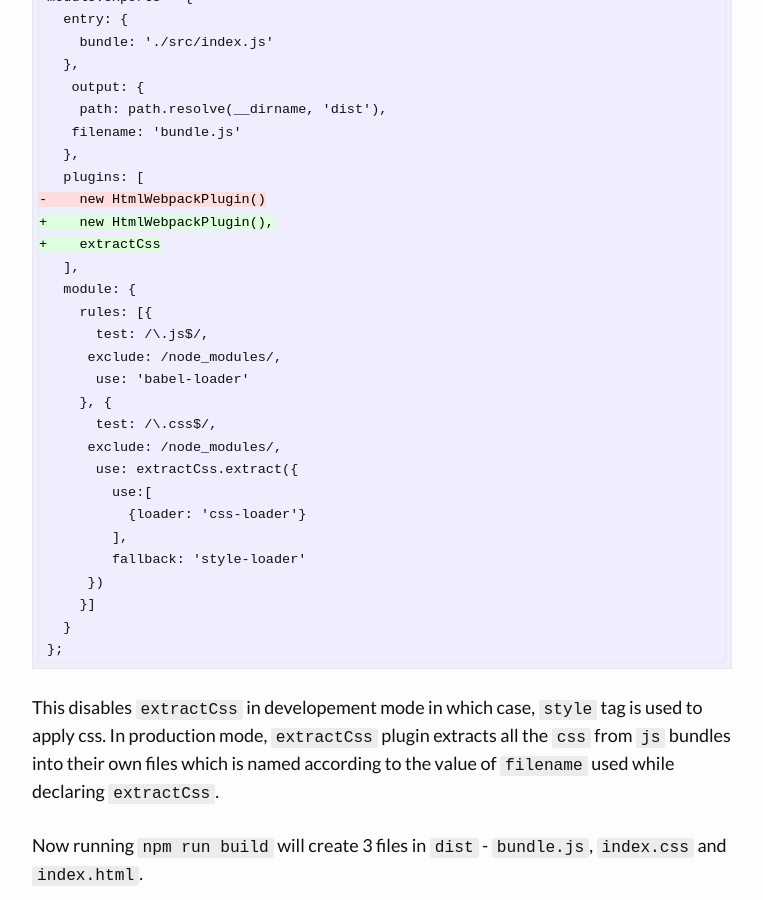
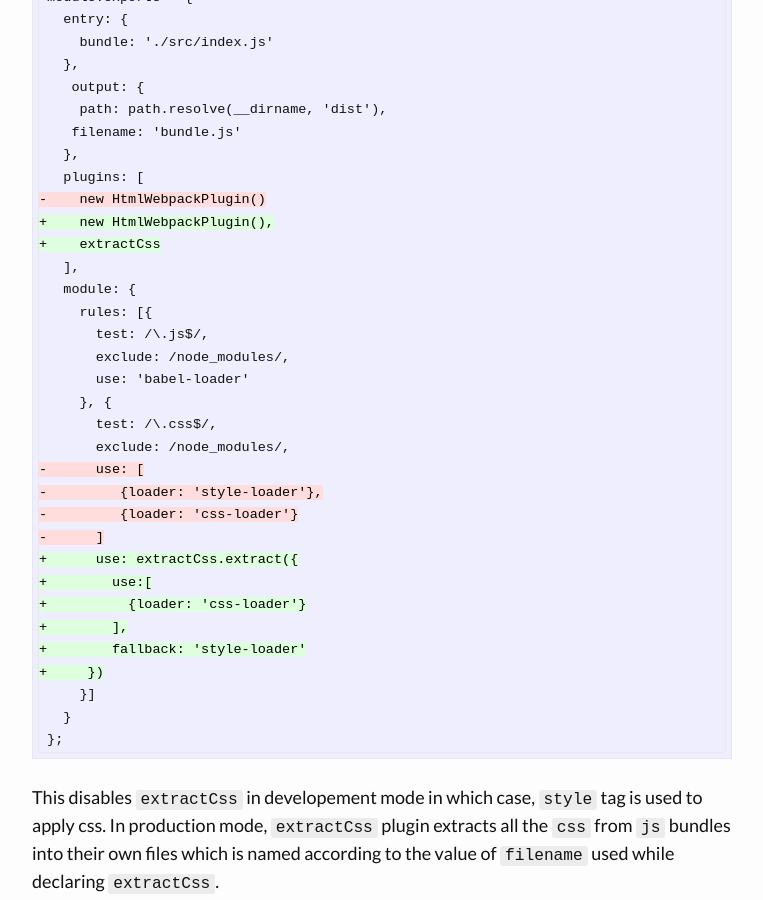
Before and after one commit to brijeshb42/brijeshb42.github.io, a Jekyll site: the page built from _posts/2018-02-22-setup-javascript-webpack-project.md, in a window 1280 px wide and 900 px high, scrolled down 13171 px. Shown: the whole window, without its empty margins (258-1021 px from the left). Built offline with Jekyll 4.4.1, drawn with Linux system fonts in a browser that asks for light colours; comment, search, counter and statistics services are not loaded.

Commit message:
Update 2018-02-22-setup-javascript-webpack-project.md

```diff
--- a/_posts/2018-02-22-setup-javascript-webpack-project.md
+++ b/_posts/2018-02-22-setup-javascript-webpack-project.md
@@ -418,7 +418,7 @@ If you try to run the build command, `npm run build`, in the `dist` directory, y
         test: /\.css$/,
         exclude: /node_modules/,
         use: [
-         {loader: 'style-loader'},
+          {loader: 'style-loader'},
           {loader: 'css-loader'}
         ]
       }]
@@ -493,17 +493,21 @@ And update `webpack.config.js` -
    module: {
      rules: [{
        test: /\.js$/,
-      exclude: /node_modules/,
+       exclude: /node_modules/,
        use: 'babel-loader'
      }, {
        test: /\.css$/,
-      exclude: /node_modules/,
-       use: extractCss.extract({
-         use:[
-           {loader: 'css-loader'}
-         ],
-         fallback: 'style-loader'
-      })
+       exclude: /node_modules/,
+-      use: [
+-         {loader: 'style-loader'},
+-         {loader: 'css-loader'}
+-      ]
++      use: extractCss.extract({
++        use:[
++          {loader: 'css-loader'}
++        ],
++        fallback: 'style-loader'
++     })
      }]
    }
  };
```
